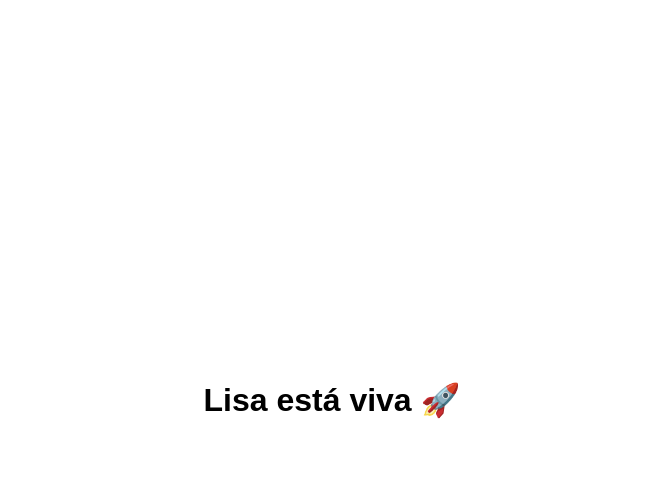
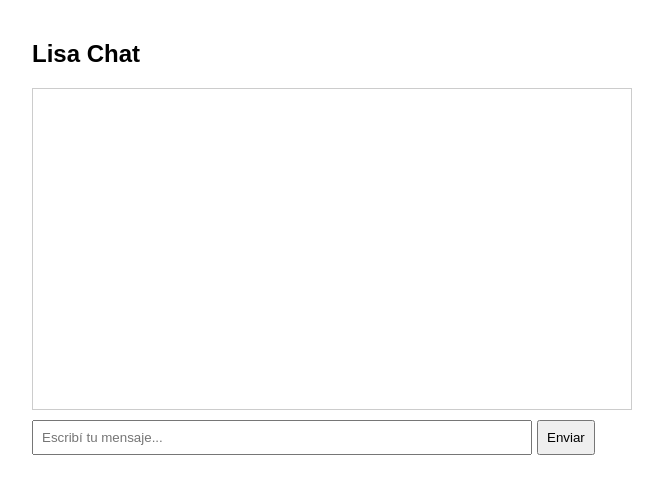
Before and after one commit to ricardorivera972/agustina-burbuja-chat, a Next.js app: page / in a window 1280 px wide. Shown: the top 494 px of the page, without its empty margins (308-971 px from the left). Built offline with nearby package versions, Linux system fonts and the light colour scheme.

Commit message:
Add ChatUI and connect to homepage

```diff
--- /dev/null
+++ b/app/ChatUI.tsx
@@ -0,0 +1,73 @@
+"use client"
+
+import { useState } from "react"
+
+export default function ChatUI() {
+  const [message, setMessage] = useState("")
+  const [messages, setMessages] = useState<string[]>([])
+  const [loading, setLoading] = useState(false)
+
+  const sendMessage = async () => {
+    if (!message.trim()) return
+
+    const userMessage = message
+    setMessages(prev => [...prev, "👤 " + userMessage])
+    setMessage("")
+    setLoading(true)
+
+    try {
+      const res = await fetch("/api/lisa", {
+        method: "POST",
+        headers: {
+          "Content-Type": "application/json"
+        },
+        body: JSON.stringify({ message: userMessage })
+      })
+
+      const data = await res.json()
+
+      if (data.reply) {
+        setMessages(prev => [...prev, "🤖 " + data.reply])
+      } else {
+        setMessages(prev => [...prev, "⚠️ Sin respuesta del servidor"])
+      }
+    } catch (error) {
+      setMessages(prev => [...prev, "❌ Error conectando con Lisa"])
+    }
+
+    setLoading(false)
+  }
+
+  return (
+    <div style={{ maxWidth: 600, margin: "40px auto", fontFamily: "Arial" }}>
+      <h2>Lisa Chat</h2>
+
+      <div style={{
+        border: "1px solid #ccc",
+        padding: 10,
+        height: 300,
+        overflowY: "auto",
+        marginBottom: 10
+      }}>
+        {messages.map((msg, index) => (
+          <div key={index}>{msg}</div>
+        ))}
+      </div>
+
+      <input
+        value={message}
+        onChange={(e) => setMessage(e.target.value)}
+        placeholder="Escribí tu mensaje..."
+        style={{ width: "80%", padding: 8 }}
+      />
+
+      <button
+        onClick={sendMessage}
+        disabled={loading}
+        style={{ padding: 8, marginLeft: 5 }}
+      >
+        {loading ? "Enviando..." : "Enviar"}
+      </button>
+    </div>
+  )
+}
--- a/app/page.tsx
+++ b/app/page.tsx
@@ -1,13 +1,5 @@
+import ChatUI from "./ChatUI"
+
 export default function HomePage() {
-  return (
-    <main style={{
-      display: "flex",
-      justifyContent: "center",
-      alignItems: "center",
-      height: "100vh",
-      fontFamily: "Arial"
-    }}>
-      <h1>Lisa está viva 🚀</h1>
-    </main>
-  )
+  return <ChatUI />
 }
```
